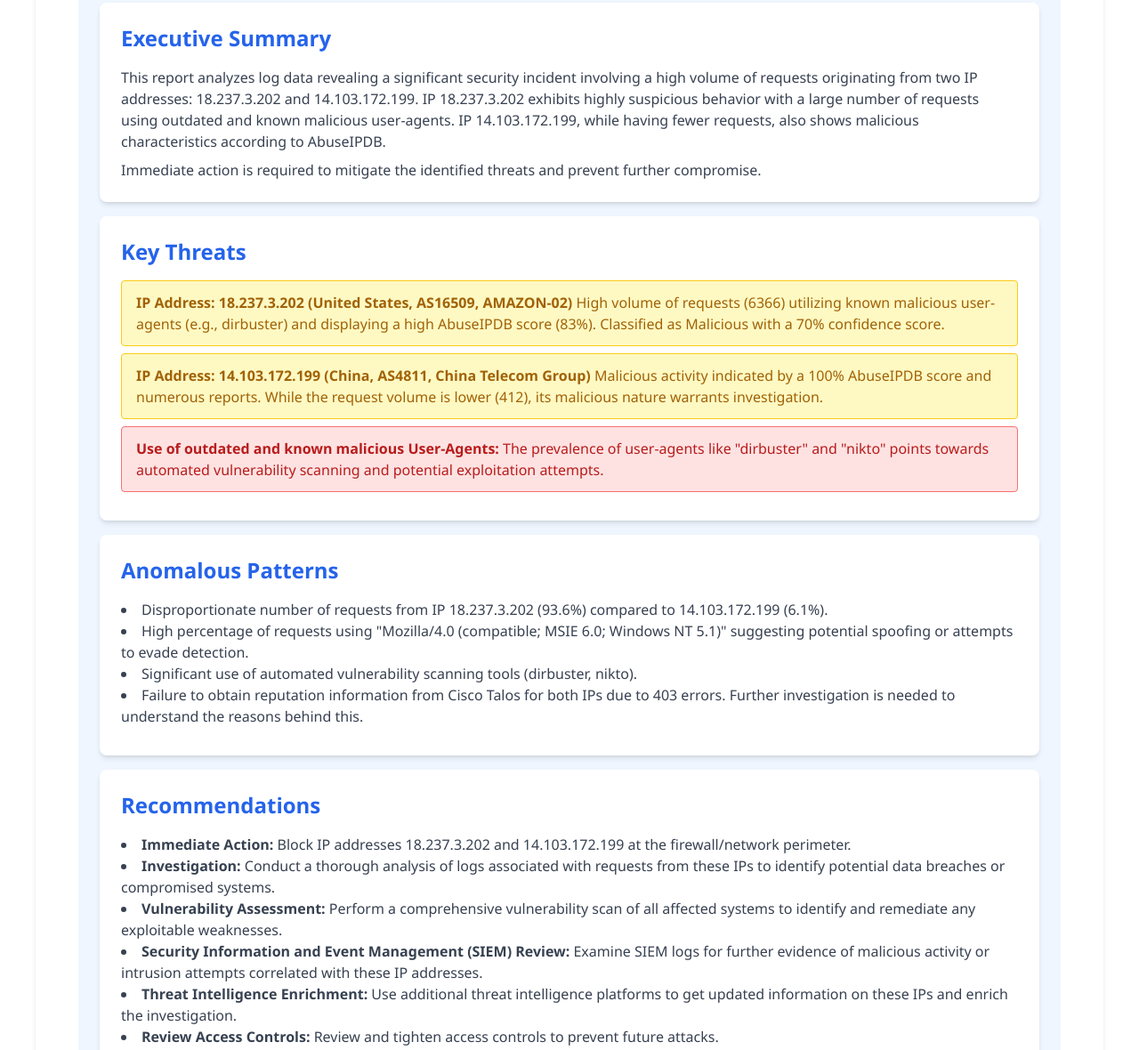
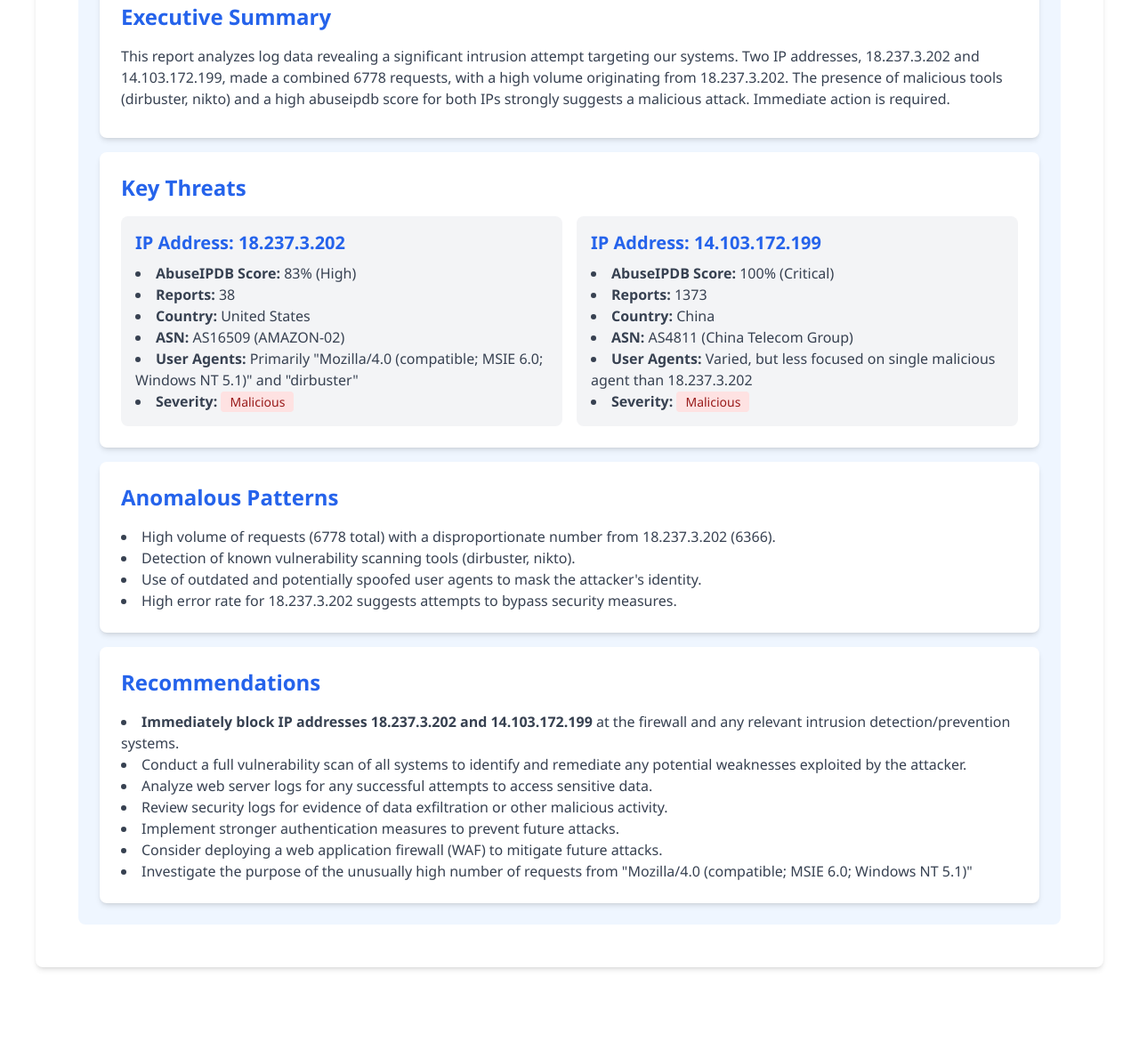
Before and after one commit to ahlimany/final-project, a plain HTML site: page reports/threat_report.html in a window 1280 px wide. Shown: the part 1033-2213 px from the top of the page at 89% size. After the commit the page ends 2160 px from the top, so only its background shows below. Drawn offline with nearby package versions, Linux system fonts and the light colour scheme.

Commit message:
the final version

````diff
--- a/reports/threat_report.html
+++ b/reports/threat_report.html
@@ -14,7 +14,7 @@
         <div class="max-w-7xl mx-auto bg-white rounded-lg shadow-md p-8 sm:p-12">
             <header class="text-center mb-10">
                 <h1 class="text-3xl sm:text-4xl font-bold text-blue-600 mb-2">Log Analysis & CTI Report</h1>
-                <p class="text-sm text-gray-500">Report Generated: 2025-09-11 06:54:13</p>
+                <p class="text-sm text-gray-500">Report Generated: 2025-09-11 07:11:08</p>
             </header>
 
             <section class="mb-10">
@@ -55,7 +55,7 @@
                         <h3 class="text-xl font-bold text-gray-800 mb-2">14.103.172.199</h3>
                         <p class="mb-4">Severity: <span class="text-red-600 font-semibold">Malicious</span></p>
                         <ul class="space-y-1 text-sm">
-                            <li>IP Address: 14.103.172.199</li><li>Country: China</li><li>ASN: AS4811</li><li>Owner: China Telecom Group</li><li>RIR: N/A</li><li>Talos Reputation: N/A</li><li>Abuse Score: 100%</li><li>Abuse Reports: 1372</li><li>VT Malicious: N/A</li><li>VT Suspicious: N/A</li><li>VT Harmless: N/A</li><li>Requests Made: 412</li><li>4xx Errors: 8</li><li>Vulnerabilities: None</li><li>Suspicious UA: No</li>
+                            <li>IP Address: 14.103.172.199</li><li>Country: China</li><li>ASN: AS4811</li><li>Owner: China Telecom Group</li><li>RIR: N/A</li><li>Talos Reputation: N/A</li><li>Abuse Score: 100%</li><li>Abuse Reports: 1373</li><li>VT Malicious: N/A</li><li>VT Suspicious: N/A</li><li>VT Harmless: N/A</li><li>Requests Made: 412</li><li>4xx Errors: 8</li><li>Vulnerabilities: None</li><li>Suspicious UA: No</li>
                         </ul>
                     </div>
 
@@ -65,57 +65,64 @@
             <section>
                 <h2 class="text-2xl font-semibold text-blue-500 mb-4">AI Analyst Report</h2>
                 <div class="bg-blue-50 p-6 rounded-lg">
-    ```html
+
 <div class="bg-white p-6 rounded-lg shadow-md">
   <h2 class="text-2xl font-bold text-blue-600 mb-4">Executive Summary</h2>
-  <p class="text-gray-700 mb-2">This report analyzes log data revealing a significant security incident involving a high volume of requests originating from two IP addresses: 18.237.3.202 and 14.103.172.199.  IP 18.237.3.202 exhibits highly suspicious behavior with a large number of requests using outdated and known malicious user-agents. IP 14.103.172.199, while having fewer requests, also shows malicious characteristics according to AbuseIPDB.</p>
-  <p class="text-gray-700">Immediate action is required to mitigate the identified threats and prevent further compromise.</p>
+  <p class="text-gray-700 mb-2">This report analyzes log data revealing a significant intrusion attempt targeting our systems.  Two IP addresses, 18.237.3.202 and 14.103.172.199, made a combined 6778 requests, with a high volume originating from 18.237.3.202.  The presence of malicious tools (dirbuster, nikto) and a high abuseipdb score for both IPs strongly suggests a malicious attack.  Immediate action is required.</p>
 </div>
 
 <div class="bg-white p-6 rounded-lg shadow-md mt-4">
   <h2 class="text-2xl font-bold text-blue-600 mb-4">Key Threats</h2>
-  <div class="mb-2">
-    <div class="bg-yellow-100 border border-yellow-400 text-yellow-700 px-4 py-3 rounded relative" role="alert">
-      <strong class="font-bold">IP Address: 18.237.3.202 (United States, AS16509, AMAZON-02)</strong>
-      <span class="block sm:inline">High volume of requests (6366) utilizing known malicious user-agents (e.g., dirbuster) and displaying a high AbuseIPDB score (83%). Classified as Malicious with a 70% confidence score.</span>
+  <div class="grid grid-cols-1 md:grid-cols-2 gap-4">
+    <div class="bg-gray-100 p-4 rounded-lg">
+      <h3 class="text-xl font-bold text-blue-600 mb-2">IP Address: 18.237.3.202</h3>
+      <ul class="list-disc list-inside text-gray-700">
+        <li><strong>AbuseIPDB Score:</strong> 83% (High)</li>
+        <li><strong>Reports:</strong> 38</li>
+        <li><strong>Country:</strong> United States</li>
+        <li><strong>ASN:</strong> AS16509 (AMAZON-02)</li>
+        <li><strong>User Agents:</strong> Primarily "Mozilla/4.0 (compatible; MSIE 6.0; Windows NT 5.1)" and "dirbuster"</li>
+        <li><strong>Severity:</strong> <span class="bg-red-100 text-red-800 text-sm font-medium mr-2 px-2.5 py-0.5 rounded dark:bg-red-200 dark:text-red-900">Malicious</span></li>
+      </ul>
     </div>
-  </div>
-  <div class="mb-2">
-    <div class="bg-yellow-100 border border-yellow-400 text-yellow-700 px-4 py-3 rounded relative" role="alert">
-      <strong class="font-bold">IP Address: 14.103.172.199 (China, AS4811, China Telecom Group)</strong>
-      <span class="block sm:inline">Malicious activity indicated by a 100% AbuseIPDB score and numerous reports.  While the request volume is lower (412), its malicious nature warrants investigation.</span>
-    </div>
-  </div>
-  <div class="mb-2">
-    <div class="bg-red-100 border border-red-400 text-red-700 px-4 py-3 rounded relative" role="alert">
-      <strong class="font-bold">Use of outdated and known malicious User-Agents:</strong>
-      <span class="block sm:inline">The prevalence of user-agents like "dirbuster" and "nikto" points towards automated vulnerability scanning and potential exploitation attempts.</span>
+    <div class="bg-gray-100 p-4 rounded-lg">
+      <h3 class="text-xl font-bold text-blue-600 mb-2">IP Address: 14.103.172.199</h3>
+      <ul class="list-disc list-inside text-gray-700">
+        <li><strong>AbuseIPDB Score:</strong> 100% (Critical)</li>
+        <li><strong>Reports:</strong> 1373</li>
+        <li><strong>Country:</strong> China</li>
+        <li><strong>ASN:</strong> AS4811 (China Telecom Group)</li>
+        <li><strong>User Agents:</strong> Varied, but less focused on single malicious agent than 18.237.3.202</li>
+        <li><strong>Severity:</strong> <span class="bg-red-100 text-red-800 text-sm font-medium mr-2 px-2.5 py-0.5 rounded dark:bg-red-200 dark:text-red-900">Malicious</span></li>
+      </ul>
     </div>
   </div>
 </div>
 
 <div class="bg-white p-6 rounded-lg shadow-md mt-4">
   <h2 class="text-2xl font-bold text-blue-600 mb-4">Anomalous Patterns</h2>
-  <ul class="list-disc list-inside text-gray-700 mb-2">
-    <li>Disproportionate number of requests from IP 18.237.3.202 (93.6%) compared to 14.103.172.199 (6.1%).</li>
-    <li>High percentage of requests using "Mozilla/4.0 (compatible; MSIE 6.0; Windows NT 5.1)" suggesting potential spoofing or attempts to evade detection.</li>
-    <li>Significant use of automated vulnerability scanning tools (dirbuster, nikto).</li>
-    <li>Failure to obtain reputation information from Cisco Talos for both IPs due to 403 errors. Further investigation is needed to understand the reasons behind this.</li>
+  <ul class="list-disc list-inside text-gray-700">
+    <li>High volume of requests (6778 total) with a disproportionate number from 18.237.3.202 (6366).</li>
+    <li>Detection of known vulnerability scanning tools (dirbuster, nikto).</li>
+    <li>Use of outdated and potentially spoofed user agents to mask the attacker's identity.</li>
+    <li>High error rate for 18.237.3.202 suggests attempts to bypass security measures.</li>
   </ul>
 </div>
 
 <div class="bg-white p-6 rounded-lg shadow-md mt-4">
   <h2 class="text-2xl font-bold text-blue-600 mb-4">Recommendations</h2>
-  <ul class="list-disc list-inside text-gray-700 mb-2">
-    <li><strong>Immediate Action:</strong> Block IP addresses 18.237.3.202 and 14.103.172.199 at the firewall/network perimeter.</li>
-    <li><strong>Investigation:</strong> Conduct a thorough analysis of logs associated with requests from these IPs to identify potential data breaches or compromised systems.</li>
-    <li><strong>Vulnerability Assessment:</strong> Perform a comprehensive vulnerability scan of all affected systems to identify and remediate any exploitable weaknesses.</li>
-    <li><strong>Security Information and Event Management (SIEM) Review:</strong> Examine SIEM logs for further evidence of malicious activity or intrusion attempts correlated with these IP addresses.</li>
-    <li><strong>Threat Intelligence Enrichment:</strong> Use additional threat intelligence platforms to get updated information on these IPs and enrich the investigation.</li>
-    <li><strong>Review Access Controls:</strong>  Review and tighten access controls to prevent future attacks.</li>
+  <ul class="list-disc list-inside text-gray-700">
+    <li><strong>Immediately block IP addresses 18.237.3.202 and 14.103.172.199</strong> at the firewall and any relevant intrusion detection/prevention systems.</li>
+    <li>Conduct a full vulnerability scan of all systems to identify and remediate any potential weaknesses exploited by the attacker.</li>
+    <li>Analyze web server logs for any successful attempts to access sensitive data.</li>
+    <li>Review security logs for evidence of data exfiltration or other malicious activity.</li>
+    <li>Implement stronger authentication measures to prevent future attacks.</li>
+    <li>Consider deploying a web application firewall (WAF) to mitigate future attacks.</li>
+    <li>Investigate the purpose of the unusually high number of requests from "Mozilla/4.0 (compatible; MSIE 6.0; Windows NT 5.1)"</li>
+
   </ul>
 </div>
-```
+
 
                 </div>
             </section>
````
Also changed, not shown: 1 other file.
